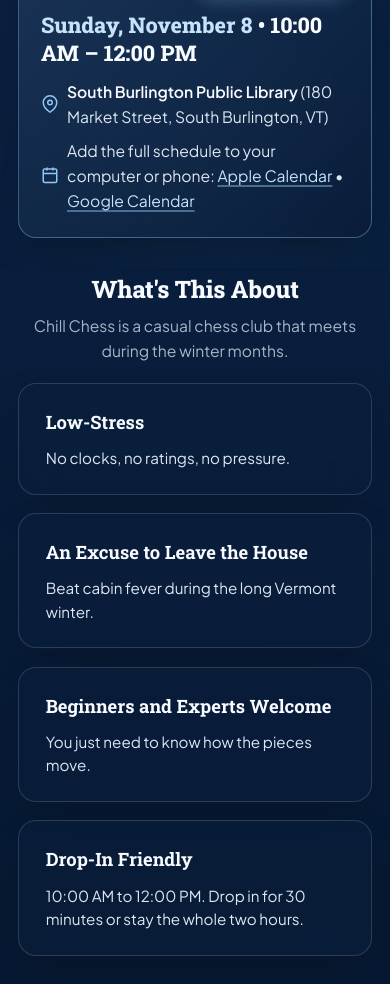
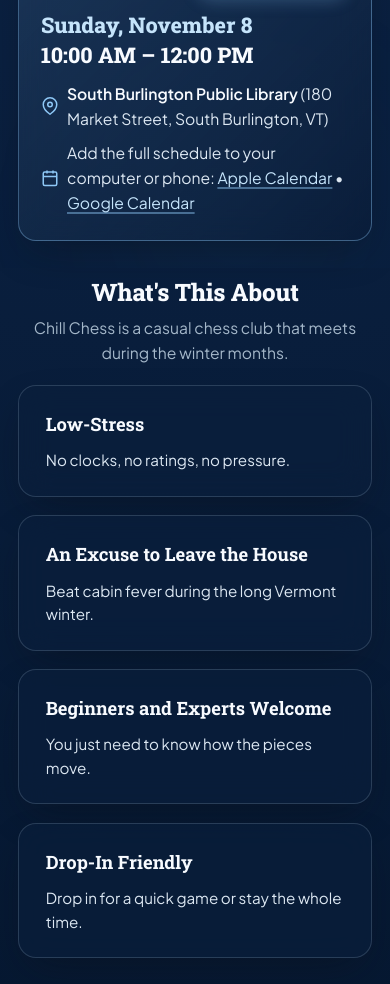
Before and after one commit to chillchess802/chillchess, a plain HTML site: page index.html in a window 390 px wide. Shown: the part 576-1560 px from the top of the page. Drawn offline with Linux system fonts and the light colour scheme.

Commit message:
Style tweaks

```diff
--- a/index.html
+++ b/index.html
@@ -81,7 +81,8 @@
             </div>
 
             <h2 id="next-meetup-heading" class="meetup-header">
-              <span id="next-meetup-date" class="highlight-ice">Sunday, ...</span> &bull;
+              <span id="next-meetup-date" class="highlight-ice">Sunday, ...</span>
+              <span class="meetup-divider" aria-hidden="true">&bull;</span>
               <span id="next-meetup-time">10:00 AM &ndash; 12:00 PM</span>
             </h2>
 
@@ -163,7 +164,7 @@
 
             <article class="glass-card vibe-card">
               <h3 class="card-title">Drop-In Friendly</h3>
-              <p class="card-text">10:00 AM to 12:00 PM. Drop in for 30 minutes or stay the whole two hours.</p>
+              <p class="card-text">Drop in for a quick game or stay the whole time.</p>
             </article>
           </div>
         </section>
--- a/style.css
+++ b/style.css
@@ -331,6 +331,10 @@ a:focus-visible {
   color: var(--text-white);
   line-height: 1.3;
   margin-bottom: 0.75rem;
+}
+
+#next-meetup-time {
+  white-space: nowrap;
 }
 
 .highlight-ice {
@@ -687,6 +691,16 @@ a:focus-visible {
     border-radius: var(--radius-md);
     padding: 0.75rem 1rem;
   }
+
+  .meetup-header {
+    display: flex;
+    flex-direction: column;
+    gap: 0.15rem;
+  }
+
+  .meetup-divider {
+    display: none;
+  }
 }
 
 @media (max-width: 480px) {
```
